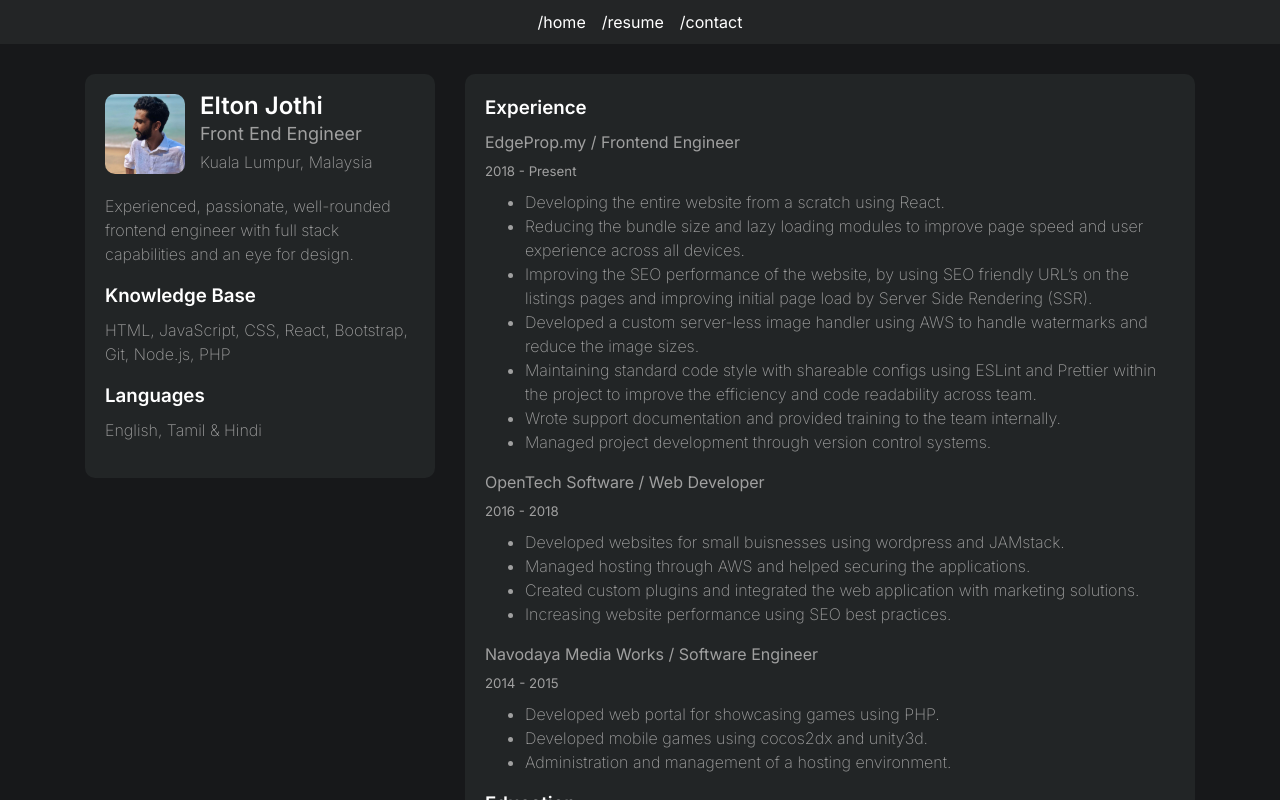
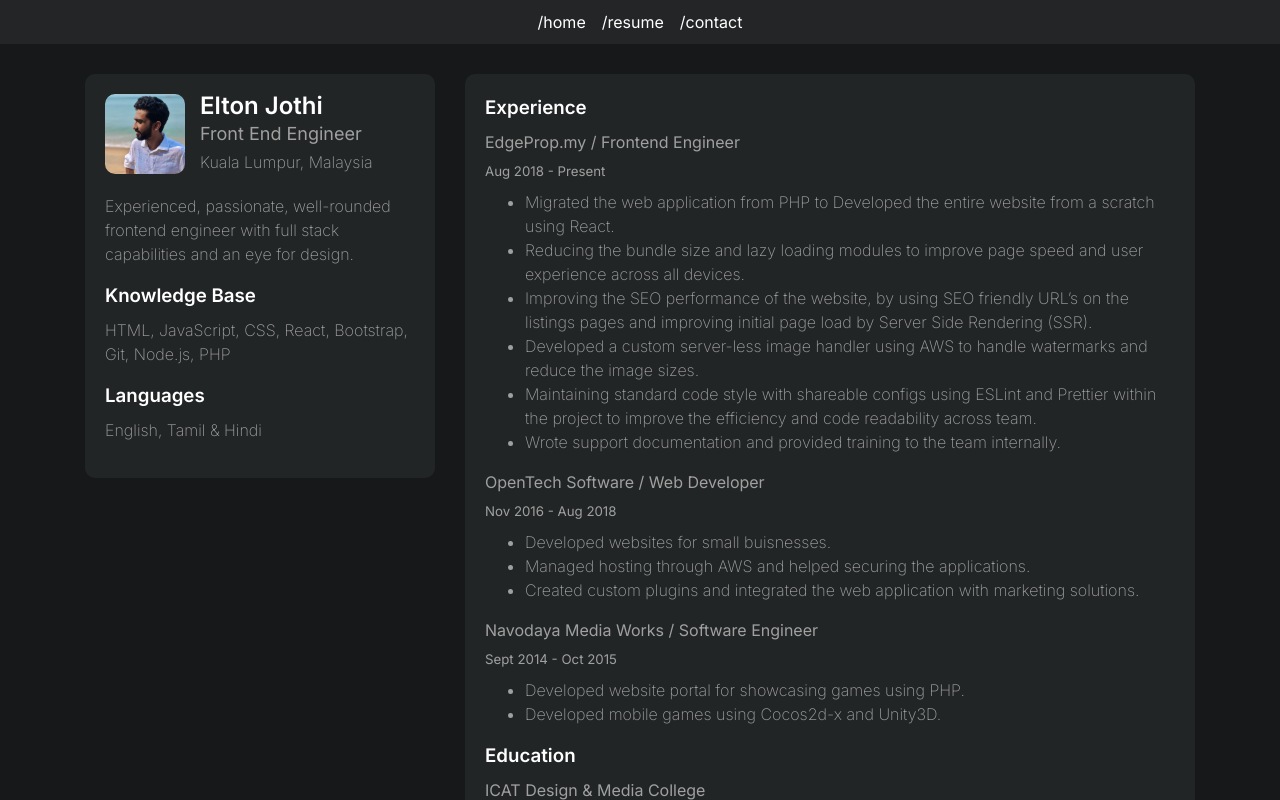
Before and after one commit to eltonjothi/frontpage, a Next.js app: page /resume in a window 1280 px wide. Shown: the top 800 px of the page. Built offline with nearby package versions, Linux system fonts and the light colour scheme.

Commit message:
updated the content

```diff
--- a/components/resume/Main.jsx
+++ b/components/resume/Main.jsx
@@ -67,10 +67,11 @@ function Main() {
                 <h4 className="ft-400 grey-30">
                   EdgeProp.my / Frontend Engineer
                 </h4>
-                <h5 className="ft-400 grey-30">2018 - Present</h5>
+                <h5 className="ft-400 grey-30">Aug 2018 - Present</h5>
                 <ul className="list-group list-group-flush ft-200 grey-30">
                   <li className="list-group-item">
-                    Developing the entire website from a scratch using React.
+                    Migrated the web application from PHP to
+                    Developed the entire website from a scratch using React.
                   </li>
                   <li className="list-group-item">
                     Reducing the bundle size and lazy loading modules to improve
@@ -94,20 +95,16 @@ function Main() {
                     Wrote support documentation and provided training to the
                     team internally.
                   </li>
-                  <li className="list-group-item">
-                    Managed project development through version control systems.
-                  </li>
                 </ul>
               </div>
               <div className="col-12">
                 <h4 className="ft-400 grey-30">
                   OpenTech Software / Web Developer
                 </h4>
-                <h5 className="ft-400 grey-30">2016 - 2018</h5>
+                <h5 className="ft-400 grey-30">Nov 2016 - Aug 2018</h5>
                 <ul className="list-group list-group-flush ft-200 grey-30">
                   <li className="list-group-item">
-                    Developed websites for small buisnesses using wordpress and
-                    JAMstack.
+                    Developed websites for small buisnesses.
                   </li>
                   <li className="list-group-item">
                     Managed hosting through AWS and helped securing the
@@ -116,9 +113,6 @@ function Main() {
                   <li className="list-group-item">
                     Created custom plugins and integrated the web application
                     with marketing solutions.
-                  </li>
-                  <li className="list-group-item">
-                    Increasing website performance using SEO best practices.
                   </li>
                   {/* <li className="list-group-item">
                     Marketing Strategies that resulted in 40% increase in sales
@@ -130,16 +124,13 @@ function Main() {
                 <h4 className="ft-400 grey-30">
                   Navodaya Media Works / Software Engineer
                 </h4>
-                <h5 className="ft-400 grey-30">2014 - 2015</h5>
+                <h5 className="ft-400 grey-30">Sept 2014 - Oct 2015</h5>
                 <ul className="list-group list-group-flush ft-200 grey-30">
                   <li className="list-group-item">
-                    Developed web portal for showcasing games using PHP.
+                    Developed website portal for showcasing games using PHP.
                   </li>
                   <li className="list-group-item">
-                    Developed mobile games using cocos2dx and unity3d.
-                  </li>
-                  <li className="list-group-item">
-                    Administration and management of a hosting environment.
+                    Developed mobile games using Cocos2d-x and Unity3D.
                   </li>
                 </ul>
               </div>
```
